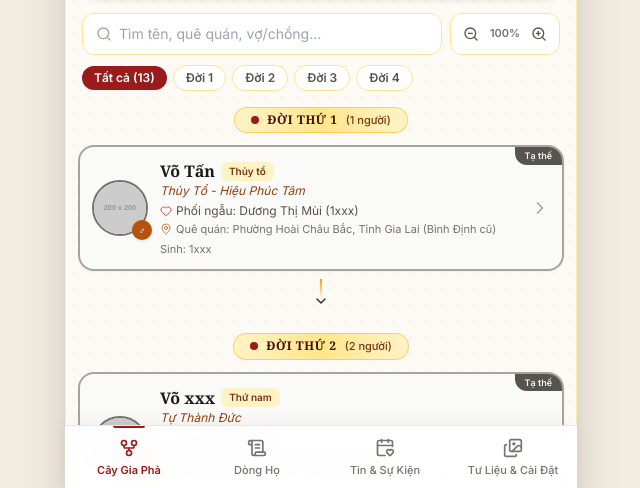
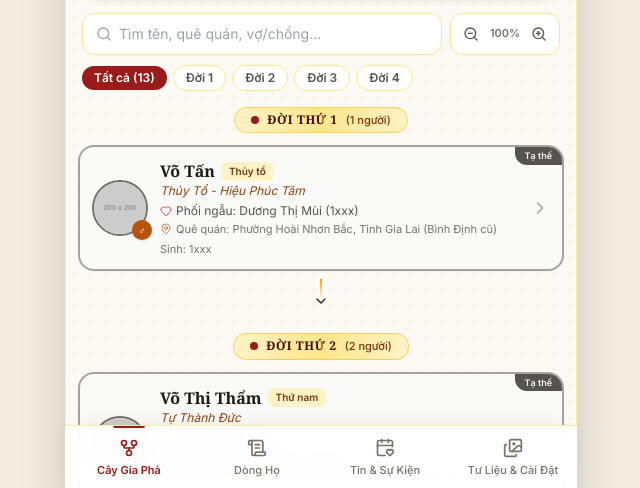
Before and after one commit to Giaphadongho/Binh-Dinh, a plain HTML site: page index.html in a window 1280 px wide. Shown: the part 310-798 px from the top of the page, without its empty margins (319-959 px from the left). Drawn offline with nearby package versions, Linux system fonts and the light colour scheme; placeholder pictures from the web are drawn by us.

Commit message:
Update index.html

```diff
--- a/index.html
+++ b/index.html
@@ -631,7 +631,7 @@
                     branch: 'Gốc',
                     spouse: 'Dương Thị Mùi (1xxx)',
                     birthplace: '',
-                    hometown: 'Phường Hoài Châu Bắc, Tỉnh Gia Lai (Bình Định cũ)',
+                    hometown: 'Phường Hoài Nhơn Bắc, Tỉnh Gia Lai (Bình Định cũ)',
                     ethnicity: 'Kinh',
                     religion: 'Không',
                     address: '',
@@ -648,29 +648,29 @@
                 },
                 {
                     id: 'm2',
-                    name: 'Võ xxx',
+                    name: 'Võ Thị Thẩm',
                     alias: 'Tự Thành Đức',
-                    gender: 'male',
+                    gender: 'female',
                     generation: 2,
                     relationType: 'Gốc',
                     order: 'Thứ nam',
                     parentId: 'm1',
-                    branch: 'Chi Hai',
-                    spouse: 'Phạm Thị Lan (1926 - 2012)',
-                    birthplace: 'Xã Bình Minh, Thăng Bình, Quảng Nam',
-                    hometown: 'Xã Bình Minh, Huyện Thăng Bình, Quảng Nam',
+                    branch: '',
+                    spouse: 'xxxx (19xx - 19xxx)',
+                    birthplace: '',
+                    hometown: 'Phường Hoài Nhơn Bắc, Tỉnh Gia Lai (Bình Định cũ)',
                     ethnicity: 'Kinh',
                     religion: 'Không',
-                    address: 'Quận Hải Châu, TP. Đà Nẵng',
-                    birth: '20/08/1923',
+                    address: 'xxx',
+                    birth: 'xxxx',
                     status: 'deceased',
-                    deathDate: '2004',
-                    death: '22/11 Âm lịch',
-                    burial: 'Nghĩa trang Gia tộc An Hòa',
+                    deathDate: 'xxx',
+                    death: 'xxx Âm lịch',
+                    burial: 'Nghĩa trang xxx',
                     burialMap: '',
-                    job: 'Lương y Y học cổ truyền',
+                    job: '',
                     phone: '',
-                    bio: 'Bốc thuốc cứu người không màng danh lợi, để lại nhiều bài thuốc quý cho con cháu.',
+                    bio: 'Gia phả dòng họ.',
                     avatar: 'https://placehold.co/200x200/854d0e/fef9c3?text=Ông+Đức'
                 },
                 {
@@ -683,21 +683,21 @@
                     order: 'Trưởng tôn',
                     parentId: 'm4',
                     branch: 'Chi Trưởng',
-                    spouse: 'Nguyễn Thị Thắng (Sinh năm 19xx)',
+                    spouse: 'Nguyễn Thị Thắng (Sinh năm 1951)',
                     birthplace: 'Bình Định',
-                    hometown: 'Phường Hoài Châu Bắc, Tỉnh Gia Lai (Bình Định cũ)',
+                    hometown: 'Phường Hoài Nhơn Bắc, Tỉnh Gia Lai (Bình Định cũ)',
                     ethnicity: 'Kinh',
                     religion: 'Không',
-                    address: 'Phường Hoài Châu Bắc, Tỉnh Gia Lai (Bình Định cũ)',
+                    address: 'Phường Hoài Nhơn Bắc, Tỉnh Gia Lai (Bình Định cũ)',
                     birth: '1939',
                     status: 'deceased',
                     deathDate: '09/07/2026 (26/05/2026)',
                     death: '25/05',
-                    burial: 'Nghĩa trang Hoài Châu Bắc',
+                    burial: 'Nghĩa trang thôn Hoài Châu Bắc',
                     burialMap: '',
                     job: 'Bộ đội',
                     phone: '',
-                    bio: 'Tham gia thiết kế Nhà thờ họ và quản lý kỹ thuật website gia phả dòng họ.',
+                    bio: 'Gia phả dòng họ.',
                     avatar: 'https://placehold.co/200x200/047857/ffffff?text=Anh+Nam'
                 },
                 {
@@ -739,17 +739,17 @@
                     branch: 'Chi Trưởng',
                     spouse: 'Trần Văn Sương (Sinh năm 19xx)',
                     birthplace: '',
-                    hometown: 'Phường Hoài Châu Bắc, Tỉnh Gia Lai (Bình Định cũ)',
+                    hometown: 'Phường Hoài Nhơn Bắc, Tỉnh Gia Lai (Bình Định cũ)',
                     ethnicity: 'Kinh',
                     religion: 'Không',
-                    address: 'Phường Hoài Châu Bắc, Tỉnh Gia Lai (Bình Định cũ)',
-                    birth: '19/10/1956',
+                    address: 'Bảo Lộc, Lâm Đồng',
+                    birth: 'xx/xx/19xx',
                     status: 'alive',
                     deathDate: '',
                     death: '',
                     burial: '',
                     burialMap: '',
-                    job: 'Giảng viên Đại học',
+                    job: 'Làm nông',
                     phone: '',
                     bio: 'Luôn hướng về cội nguồn, đóng góp tích cực vào Quỹ Khuyến học của dòng họ.',
                     avatar: 'https://placehold.co/200x200/be185d/ffffff?text=Cô+Hương'
@@ -765,11 +765,11 @@
                     parentId: 'm3',
                     branch: 'Trưởng Nam',
                     spouse: 'Lê Thị Nghề (Sinh ngày 03/02/1985) - Tỉnh. QUảng Ngãi',
-                    birthplace: 'Phường Hoài Châu Bắc, Tỉnh Gia Lai (Bình Định cũ)',
-                    hometown: 'Phường Hoài Châu Bắc, Tỉnh Gia Lai (Bình Định cũ)',
+                    birthplace: 'Phường Hoài Nhơn Bắc, Tỉnh Gia Lai (Bình Định cũ)',
+                    hometown: 'Phường Hoài Nhơn Bắc, Tỉnh Gia Lai (Bình Định cũ)',
                     ethnicity: 'Kinh',
                     religion: 'Không',
-                    address: 'Phường Hoài Châu Bắc, Tỉnh Gia Lai (Bình Định cũ)',
+                    address: 'Phường Hoài Nhơn Bắc, Tỉnh Gia Lai (Bình Định cũ)',
                     birth: '12/02/1983',
                     status: 'alive',
                     deathDate: '',
@@ -792,8 +792,8 @@
                     parentId: 'm3',
                     branch: 'Út Nam',
                     spouse: 'Lê Thu Thảo (Sinh ngày 15/10/1994) - Tp. Đà Nẵng',
-                    birthplace: 'Phường Hoài Châu Bắc, Tỉnh Gia Lai (Bình Định cũ)',
-                    hometown: 'Phường Hoài Châu Bắc, Tỉnh Gia Lai (Bình Định cũ)',
+                    birthplace: 'Phường Hoài Nhơn Bắc, Tỉnh Gia Lai (Bình Định cũ)',
+                    hometown: 'Phường Hoài Nhơn Bắc, Tỉnh Gia Lai (Bình Định cũ)',
                     ethnicity: 'Kinh',
                     religion: 'Không',
                     address: '02 An Thượng 35, Phường Ngũ Hành Sơn, Tp.Đà Nẵng',
@@ -819,11 +819,11 @@
                     parentId: 'm7',
                     branch: 'Quý Nam/ Đích tôn',
                     spouse: '',
-                    birthplace: 'Phường Hoài Châu Bắc, Tỉnh Gia Lai (Bình Định cũ)',
-                    hometown: 'Phường Hoài Châu Bắc, Tỉnh Gia Lai (Bình Định cũ)',
+                    birthplace: 'Phường Hoài Nhơn Bắc, Tỉnh Gia Lai (Bình Định cũ)',
+                    hometown: 'Phường Hoài Nhơn Bắc, Tỉnh Gia Lai (Bình Định cũ)',
                     ethnicity: 'Kinh',
                     religion: 'Không',
-                    address: 'Phường Hoài Châu Bắc, Tỉnh Gia Lai (Bình Định cũ)',
+                    address: 'Phường Hoài Nhơn Bắc, Tỉnh Gia Lai (Bình Định cũ)',
                     birth: '26/02/2007',
                     status: 'alive',
                     deathDate: '',
@@ -846,11 +846,11 @@
                     parentId: 'm7',
                     branch: 'Trưởng Nữ',
                     spouse: '',
-                    birthplace: 'Phường Hoài Châu Bắc, Tỉnh Gia Lai (Bình Định cũ)',
-                    hometown: 'Phường Hoài Châu Bắc, Tỉnh Gia Lai (Bình Định cũ)',
+                    birthplace: 'Phường Hoài Nhơn Bắc, Tỉnh Gia Lai (Bình Định cũ)',
+                    hometown: 'Phường Hoài Nhơn Bắc, Tỉnh Gia Lai (Bình Định cũ)',
                     ethnicity: 'Kinh',
                     religion: 'Không',
-                    address: 'Phường Hoài Châu Bắc, Tỉnh Gia Lai (Bình Định cũ)',
+                    address: 'Phường Hoài Nhơn Bắc, Tỉnh Gia Lai (Bình Định cũ)',
                     birth: '22/04/2009',
                     status: 'alive',
                     deathDate: '',
@@ -873,11 +873,11 @@
                     parentId: 'm7',
                     branch: 'Út Nữ',
                     spouse: '',
-                    birthplace: 'Phường Hoài Châu Bắc, Tỉnh Gia Lai (Bình Định cũ)',
-                    hometown: 'Phường Hoài Châu Bắc, Tỉnh Gia Lai (Bình Định cũ)',
+                    birthplace: 'Phường Hoài Nhơn Bắc, Tỉnh Gia Lai (Bình Định cũ)',
+                    hometown: 'Phường Hoài Nhơn Bắc, Tỉnh Gia Lai (Bình Định cũ)',
                     ethnicity: 'Kinh',
                     religion: 'Không',
-                    address: 'Phường Hoài Châu Bắc, Tỉnh Gia Lai (Bình Định cũ)',
+                    address: 'Phường Hoài Nhơn Bắc, Tỉnh Gia Lai (Bình Định cũ)',
                     birth: '29/09/2014',
                     status: 'alive',
                     deathDate: '',
@@ -900,11 +900,11 @@
                     parentId: 'm8',
                     branch: 'Quý Nam',
                     spouse: '',
-                    birthplace: 'Phường Hoài Châu Bắc, Tỉnh Gia Lai (Bình Định cũ)',
-                    hometown: 'Phường Hoài Châu Bắc, Tỉnh Gia Lai (Bình Định cũ)',
+                    birthplace: 'Phường Hoài Nhơn Bắc, Tỉnh Gia Lai (Bình Định cũ)',
+                    hometown: 'Phường Hoài Nhơn Bắc, Tỉnh Gia Lai (Bình Định cũ)',
                     ethnicity: 'Kinh',
                     religion: 'Không',
-                    address: 'Phường Hoài Châu Bắc, Tỉnh Gia Lai (Bình Định cũ)',
+                    address: 'Phường Hoài Nhơn Bắc, Tỉnh Gia Lai (Bình Định cũ)',
                     birth: '11/03/2013',
                     status: 'alive',
                     deathDate: '',
@@ -922,7 +922,7 @@
                     alias: '',
                     gender: 'female',
                     generation: 4,
-                    relationType: 'Con',
+                    relationType: 'Con nuôi',
                     order: 'Chi thứ xx',
                     parentId: 'm8',
                     branch: '',
@@ -954,8 +954,8 @@
                     parentId: 'm8',
                     branch: '',
                     spouse: '',
-                    birthplace: 'Phường Hoài Châu Bắc, Tỉnh Gia Lai (Bình Định cũ)',
-                    hometown: 'Phường Hoài Châu Bắc, Tỉnh Gia Lai (Bình Định cũ)',
+                    birthplace: 'Phường Hoài Nhơn Bắc, Tỉnh Gia Lai (Bình Định cũ)',
+                    hometown: 'Phường Hoài Nhơn Bắc, Tỉnh Gia Lai (Bình Định cũ)',
                     ethnicity: '',
                     religion: '',
                     address: '',
@@ -963,7 +963,7 @@
                     status: 'deceased',
                     deathDate: '24/07/2026 (11/06/2026)',
                     death: '',
-                    burial: 'Nghĩa trang Hoài Châu Bắc',
+                    burial: 'Nghĩa trang thôn Hoài Châu Bắc',
                     burialMap: '',
                     job: '',
                     phone: '',
```
